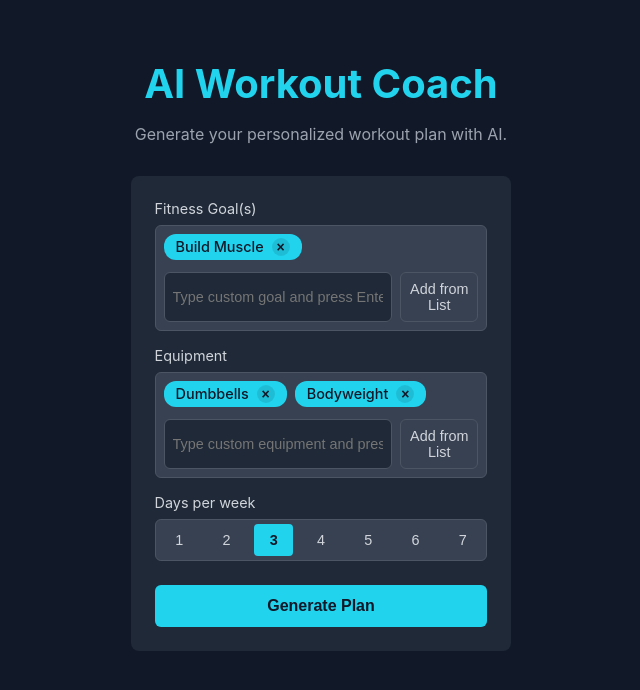
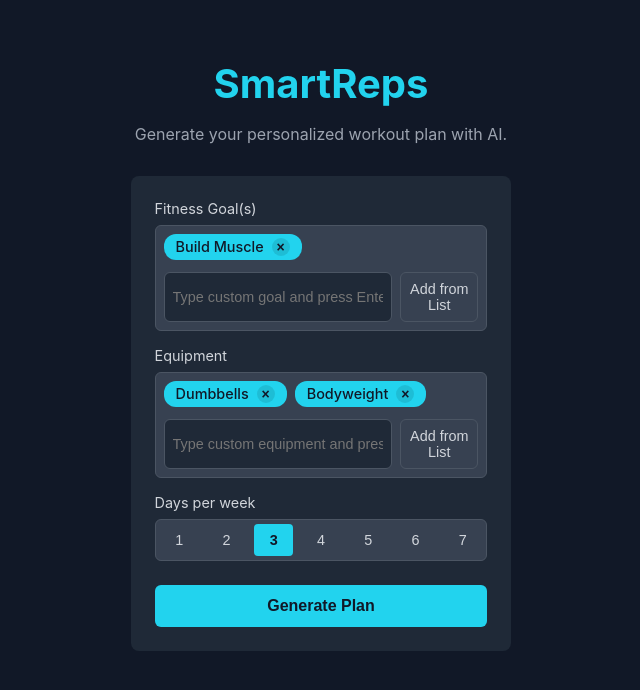
Before and after one commit to dominikszilvasi04/ai-workout-coach-js, a React (Create React App) app in the folder frontend/: page / in a window 1280 px wide. Shown: the top 690 px of the page, without its empty margins (319-959 px from the left). Built offline with nearby package versions, Linux system fonts and the light colour scheme.

Commit message:
changed name

```diff
--- a/frontend/public/index.html
+++ b/frontend/public/index.html
@@ -24,7 +24,7 @@
       work correctly both with client-side routing and a non-root public URL.
       Learn how to configure a non-root public URL by running `npm run build`.
     -->
-    <title>React App</title>
+    <title>SmartReps AI</title>
   </head>
   <body>
     <noscript>You need to enable JavaScript to run this app.</noscript>
--- a/frontend/src/App.js
+++ b/frontend/src/App.js
@@ -235,7 +235,7 @@ const handleSwapExercise = async (dayIndex, exerciseId) => {
         onSelect={(option) => handleSelect('equipment', option)}
       />
 
-      <h1 className="app-title">AI Workout Coach</h1>
+      <h1 className="app-title">SmartReps</h1>
       <p className="app-subtitle">Generate your personalized workout plan with AI.</p>
 
       <form onSubmit={handleSubmit} className="form">
```
